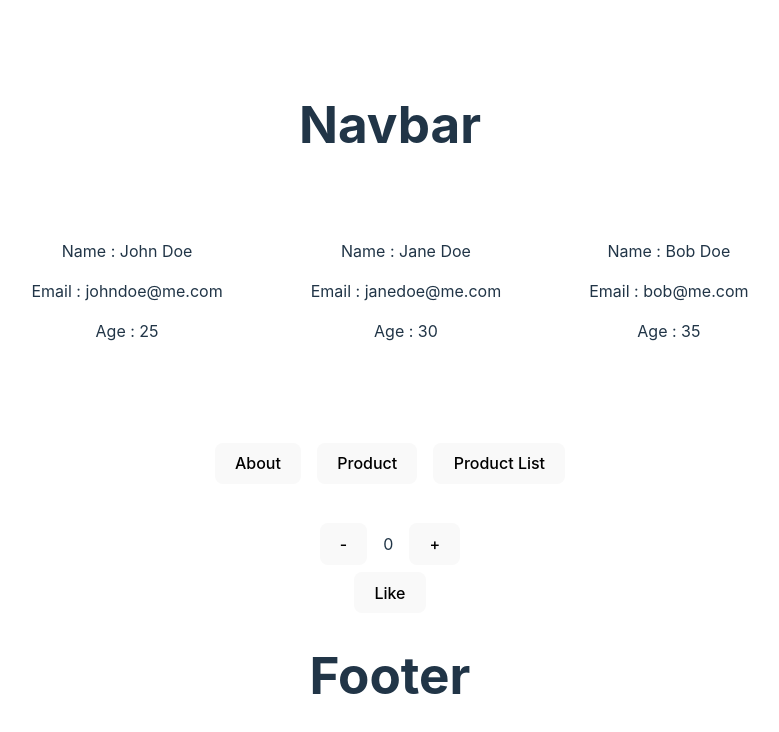
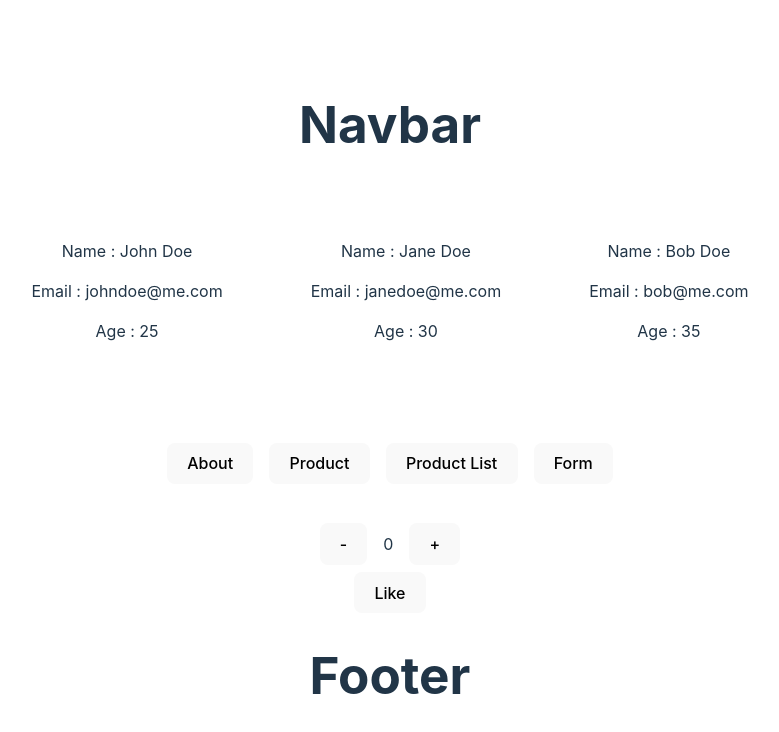
Before and after one commit to irsyamokta/belajar-dasar-react, a React (Vite) app: page / in a window 1280 px wide. Shown: the top 732 px of the page, without its empty margins (250-1029 px from the left). Built offline with nearby package versions, Linux system fonts and the light colour scheme.

Commit message:
Update : link path

```diff
--- a/src/pages/HomePage.tsx
+++ b/src/pages/HomePage.tsx
@@ -61,6 +61,11 @@ const Homepage = () => {
                             Product List
                         </button>
                     </Link>
+                    <Link to="/form">
+                        <button>
+                            Form
+                        </button>
+                    </Link>
                 </div>
             </div>
             <Counter />
```
